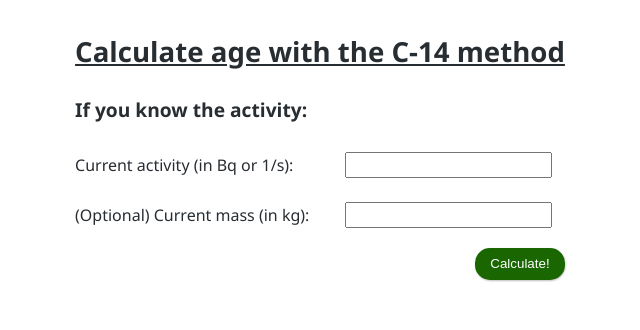
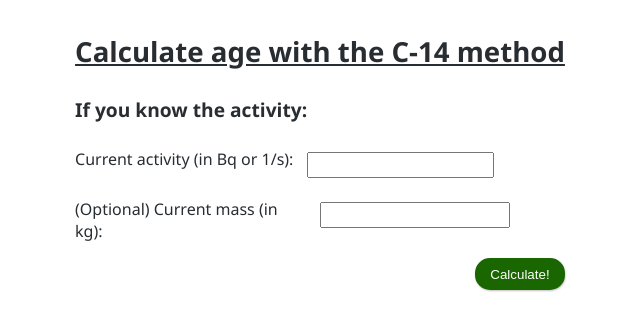
Before and after one commit to JarlTetrazepam/ageCalculator, a plain HTML site: page public/index.html in a window 1280 px wide. Shown: the whole page, without its empty margins (320-960 px from the left). Drawn offline with Linux system fonts and the light colour scheme; some packages are replaced by stand-ins of ours.

Commit message:
edited styling

```diff
--- a/public/style.css
+++ b/public/style.css
@@ -22,7 +22,7 @@ body {
     display: flex;
     justify-content: center;
     min-height: 100vh;
-    padding: 1em;
+    padding: 0.5em;
 }
 
 h1, h2, h3, h4, h5, h6 {
@@ -43,18 +43,20 @@ h2 {
 .C14Age {
     display: flex;
     flex-direction: column;
+    align-items: flex-start;
 }
 
 .itemWrapper {
     display: flex;
     flex-direction: column;
     justify-content: space-between;
-    align-items: center;
+    align-items: start;
     margin: 0.5em;
 }
 
 .submitWrapper {
     justify-content: flex-end;
+    align-self: flex-end;
 }
 
 #outputWrapper {
@@ -63,7 +65,7 @@ h2 {
 }
 
 .inputField {
-    margin: 0.3em 1em;
+    margin: 0.3em 0;
     padding: 0.25em;
     min-width: 80%;
 }
@@ -84,11 +86,16 @@ h2 {
 }
 
 @media only screen and (min-width: 600px) {
+    body {
+        padding: 1em;
+    }
+
     .itemWrapper {
         flex-direction: row;
     }
 
     .inputField {
         min-width: 40%;
+        margin: 0.3em 1em;
     }
 }
```
